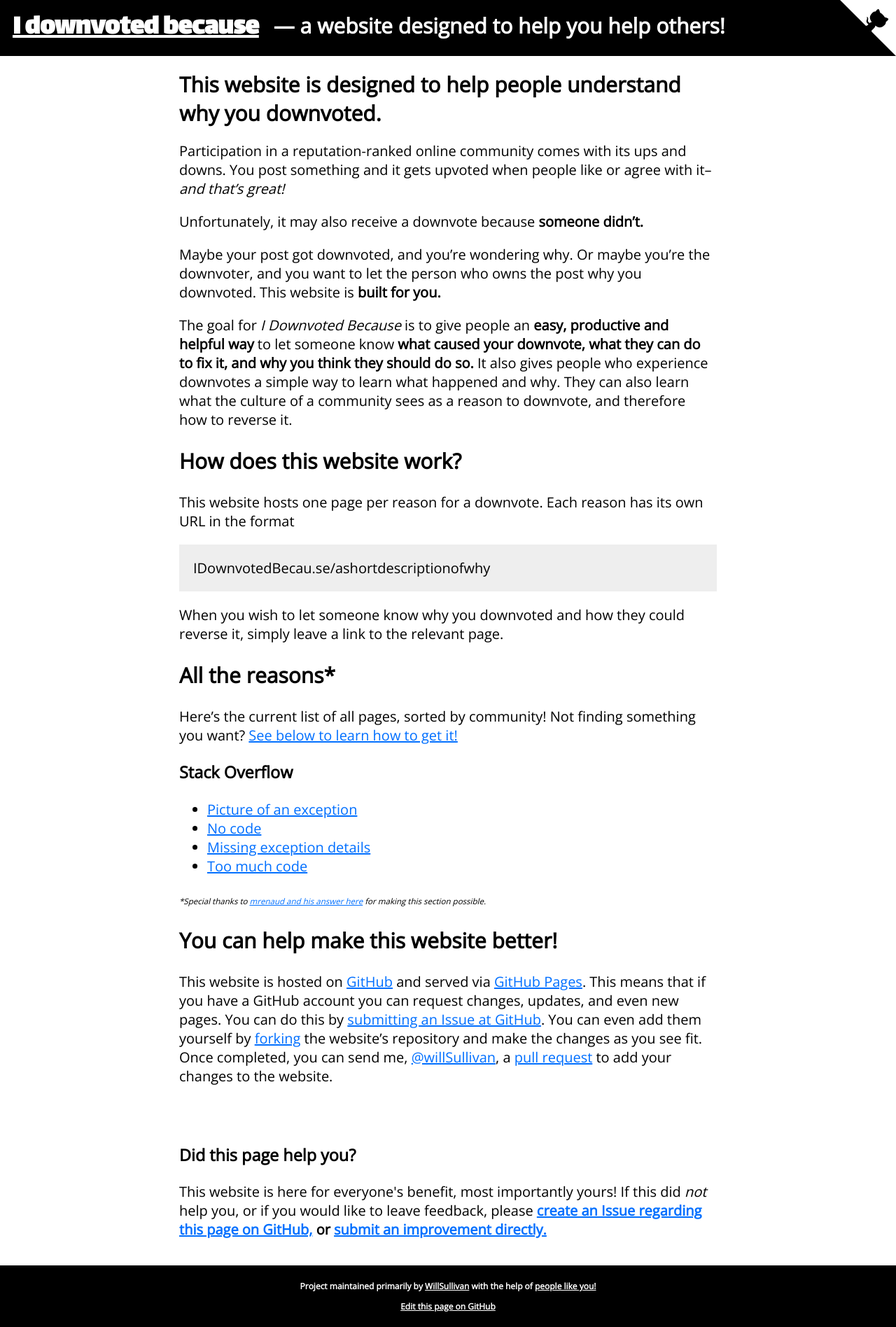
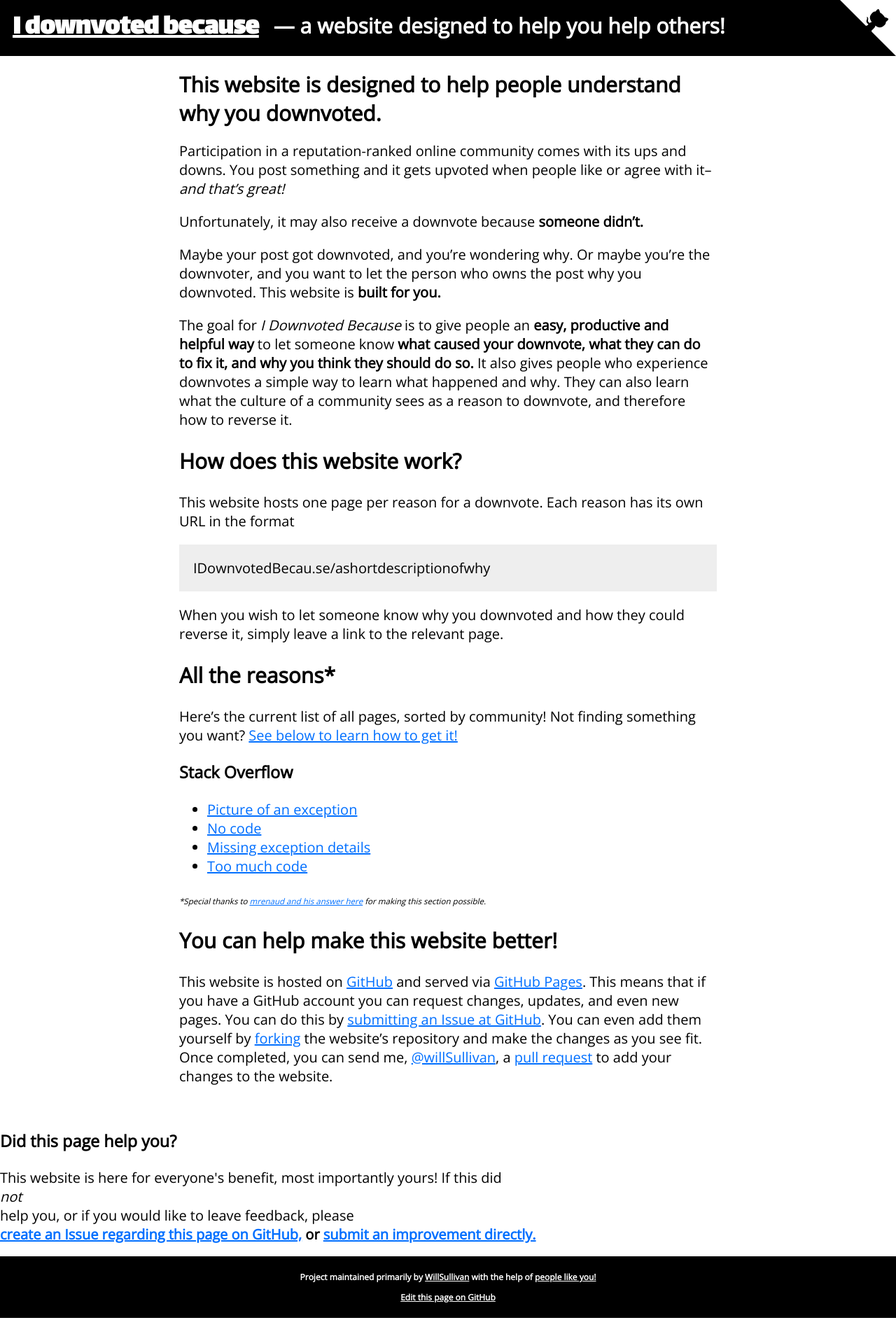
Before and after one commit to WillSullivan/idownvotedbecause, a Jekyll site: the page built from index.md, in a window 1280 px wide. Shown: the whole page at 70% size. Built offline with Jekyll 4.4.1, drawn with Linux system fonts in a browser that asks for light colours; comment, search, counter and statistics services are not loaded.

Commit message:
Footer is all goobered up

```diff
--- a/_includes/footer.html
+++ b/_includes/footer.html
@@ -1,11 +1,7 @@
-<section id="call-to-action" class="call-to-action">
-    <h3>Did this page help you?</h3>
-    This website is here for everyone's benefit, most importantly yours! If this did <i>not</i> help you, or if you would
-    like to leave feedback, please <b><a href="https://github.com/WillSullivan/IDownvotedBecause/issues/new">create an Issue regarding this page on GitHub,</a> or <a href="https://github.com/WillSullivan/IDownvotedBecause/edit/master/{{ page.path }}">submit an improvement directly.</a></</b>
-</section>
+<h3>Did this page help you?</h3>
+This website is here for everyone's benefit, most importantly yours! If this did <i>not</i> help you, or if you would
+like to leave feedback, please <b><a href="https://github.com/WillSullivan/IDownvotedBecause/issues/new">create an Issue regarding this page on GitHub,</a> or <a href="https://github.com/WillSullivan/IDownvotedBecause/edit/master/{{ page.path }}">submit an improvement directly.</a></</b>
 <footer>
-    <section class="who-to-downvote">
-        <p>Project maintained primarily by <a href="https://github.com/WillSullivan">WillSullivan</a> with the help of <a href="https://github.com/WillSullivan/idownvotedbecause/graphs/contributors">people like you!</a></p>
-        <p><a href="https://github.com/WillSullivan/IDownvotedBecause/edit/master/{{ page.path }}">Edit this page on GitHub</a></p>
-    </section>
+<p>Project maintained primarily by <a href="https://github.com/WillSullivan">WillSullivan</a> with the help of <a href="https://github.com/WillSullivan/idownvotedbecause/graphs/contributors">people like you!</a></p>
+<p><a href="https://github.com/WillSullivan/IDownvotedBecause/edit/master/{{ page.path }}">Edit this page on GitHub</a></p>
 </footer>
```
